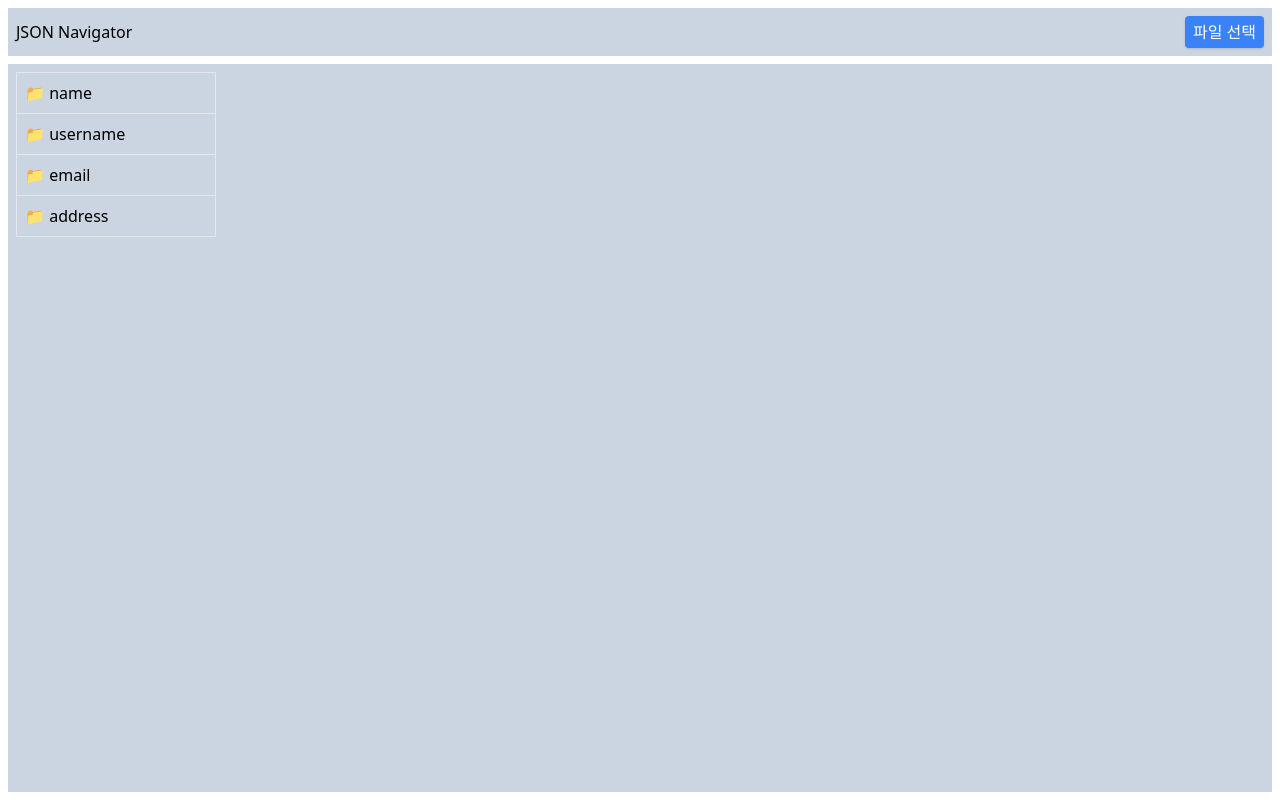
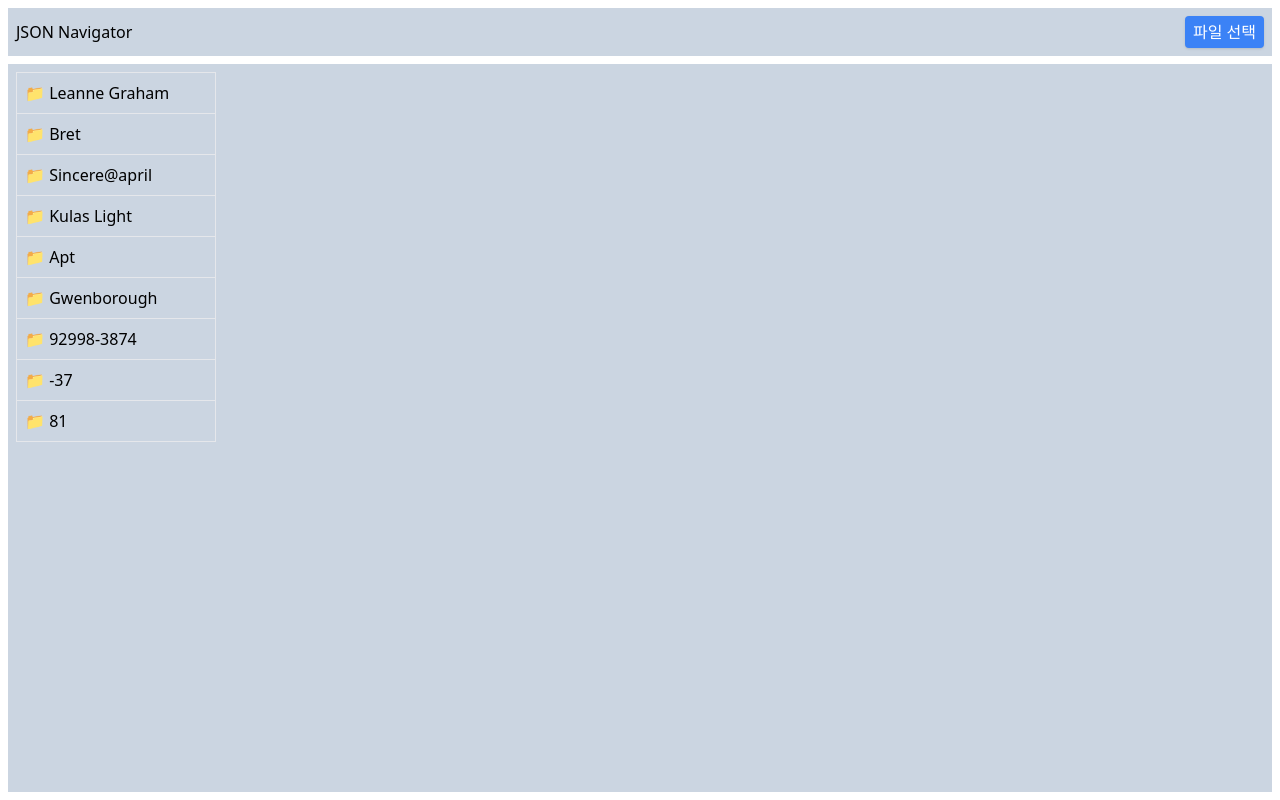
Before and after one commit to divlook-challenge/fastfive-json-navigator, a React (Vite) app: page / in a window 1280 px wide. Built offline with nearby package versions, Linux system fonts and the light colour scheme.

Commit message:
refactor: 객체가 중첩된 경우도 파싱할 수 있도록 수정

```diff
--- a/src/hooks/useNestedData.ts
+++ b/src/hooks/useNestedData.ts
@@ -1,9 +1,9 @@
 import { useState } from 'react'
-import NestedData from '~/src/libs/NestedData'
+import NestedData, { NestedJson } from '~/src/libs/NestedData'
 import mockData from '~/src/mocks/data.json'
 
 const useNestedData = (
-    defaultValue: Record<string, NestedData['label']> = mockData,
+    defaultValue: NestedJson = mockData,
 ) => {
     const [rootData, setRootData] = useState<NestedData | null>(
         NestedData.parseData(JSON.stringify(defaultValue)),
--- a/src/libs/NestedData.ts
+++ b/src/libs/NestedData.ts
@@ -1,4 +1,10 @@
 export type NestedDataLabel = string | number
+
+export type NestedDataValue = NestedDataLabel | NestedJson
+
+export type NestedJson = {
+    [key: string]: NestedDataValue
+}
 
 class NestedData {
     id = ++NestedData.lastID
@@ -36,7 +42,7 @@ class NestedData {
     static parseData(text: string) {
         const root = new NestedData('$')
 
-        let json: Record<string, NestedDataLabel> | null = null
+        let json: NestedJson | null = null
 
         try {
             json = JSON.parse(text)
@@ -45,15 +51,7 @@ class NestedData {
                 return root
             }
 
-            Object.keys(json).map((key) => {
-                const value = json![key]
-
-                const last = key.split('.').reduce((top, label) => {
-                    return top.createChild(label)
-                }, root)
-
-                last.createChild(value)
-            })
+            NestedData.parseAndInsertChild(root, json)
 
             return root
         } catch {
@@ -71,6 +69,29 @@ class NestedData {
             fileReader.readAsText(file)
         })
     }
+
+    static parseAndInsertChild(parent: NestedData, json: NestedJson) {
+        if (!NestedData.isNestedJson(json)) return
+
+        Object.keys(json).map((key) => {
+            const value = json[key]
+
+            if (NestedData.isNestedJson(value)) {
+                const child = parent.childMap.get(key) || new NestedData(key, parent)
+                NestedData.parseAndInsertChild(child, value)
+            } else {
+                const last = `${value}`.split('.').reduce((top, label) => {
+                    return top.createChild(label)
+                }, parent)
+
+                last.createChild(value)
+            }
+        })
+    }
+
+    static isNestedJson(json: NestedJson[string]): json is NestedJson {
+        return !!json && typeof json === 'object' && !Array.isArray(json)
+    }
 }
 
 export default NestedData
```
